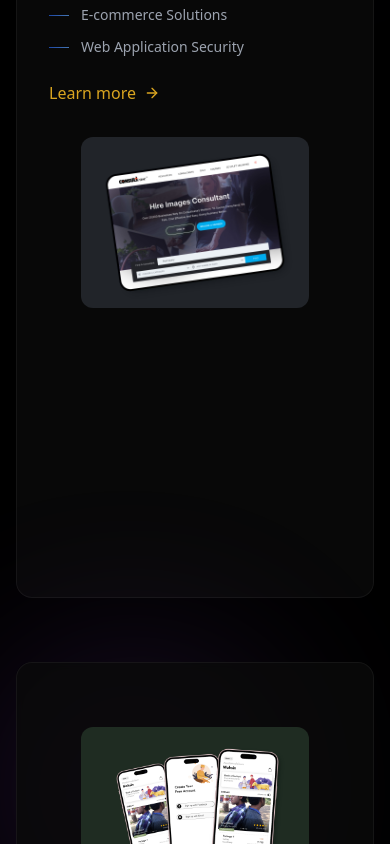
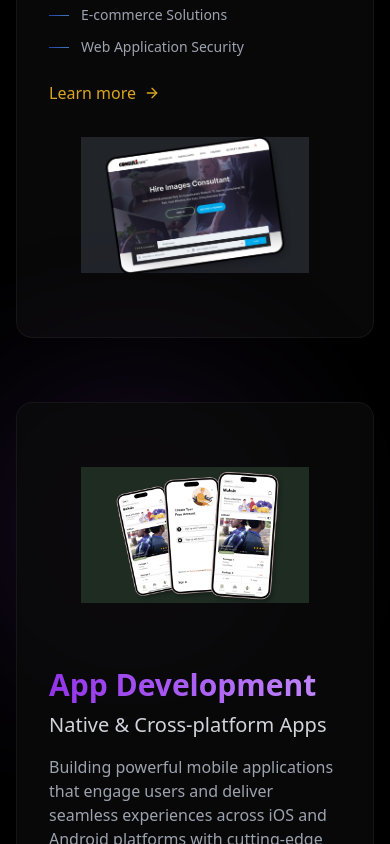
Before and after one commit to Amzad9/website, a Next.js app: page /solution in a window 390 px wide. Shown: the part 1740-2584 px from the top of the page. Built offline with nearby package versions, Linux system fonts and the light colour scheme; a web font is replaced by a local one.

Commit message:
responsive

```diff
--- a/src/pages/aboutus/index.tsx
+++ b/src/pages/aboutus/index.tsx
@@ -185,7 +185,7 @@ const AboutUsPage = () => {
       <AboutUs />
 
       {/* Why Choose Us Section */}
-      <section className="py-32 relative overflow-hidden">
+      <section className="py-16 md:pt-16 relative overflow-hidden">
         {/* Background Effects */}
         <div className="absolute inset-0 bg-[url('/images/pattern.svg')] opacity-5"></div>
         <motion.div
--- a/src/pages/service/index.tsx
+++ b/src/pages/service/index.tsx
@@ -243,7 +243,7 @@ function Web() {
                                     {item.imagePosition === 'left' ? (
                                         <>
                                             <div className="w-full md:w-1/2 text-center mb-8 md:mb-0">
-                                                <div className="relative h-[460px] w-full rounded-xl overflow-hidden bg-black/50 p-8">
+                                                <div className="relative h-[200px] md:h-[460px] w-full rounded-xl overflow-hidden bg-black/50 p-8">
                                                     <Image
                                                         src={item.image}
                                                         alt={item.title}
@@ -307,7 +307,7 @@ function Web() {
                                                 </div>
                                             </div>
                                             <div className="w-full md:w-1/2 text-center">
-                                                <div className="relative h-[460px] w-full rounded-xl overflow-hidden bg-black/50 p-8">
+                                                <div className="relative h-[200px] md:h-[460px] w-full rounded-xl overflow-hidden bg-black/50 p-8">
                                                     <Image
                                                         src={item.image}
                                                         alt={item.title}
--- a/src/pages/solution/index.tsx
+++ b/src/pages/solution/index.tsx
@@ -310,13 +310,13 @@ const SolutionPage = () => {
                                     {item.imagePosition === 'left' ? (
                                         <>
                                             <div className="w-full md:w-1/2 text-center mb-8 md:mb-0">
-                                                <div className="relative h-[460px] w-full rounded-xl overflow-hidden bg-black/50 p-8">
+                                                <div className="relative h-[200px] md:h-[460px] w-full rounded-xl overflow-hidden bg-black/50 p-8">
                                                     <Image
                                                         src={item.image}
                                                         alt={item.title}
                                                         width={600}
                                                         height={460}
-                                                        className="rounded-xl object-cover"
+                                                        className="w-full h-full object-cover"
                                                     />
                                                 </div>
                                             </div>
@@ -374,13 +374,13 @@ const SolutionPage = () => {
                                                 </div>
                                             </div>
                                             <div className="w-full md:w-1/2 text-center">
-                                                <div className="relative h-[460px] w-full rounded-xl overflow-hidden bg-black/50 p-8">
+                                                <div className="relative h-[200px] md:h-[460px] w-full rounded-xl overflow-hidden bg-black/50 p-8">
                                                     <Image
                                                         src={item.image}
                                                         alt={item.title}
                                                         width={600}
                                                         height={460}
-                                                        className="rounded-xl object-cover"
+                                                        className="w-full h-full object-cover"
                                                     />
                                                 </div>
                                             </div>
```
